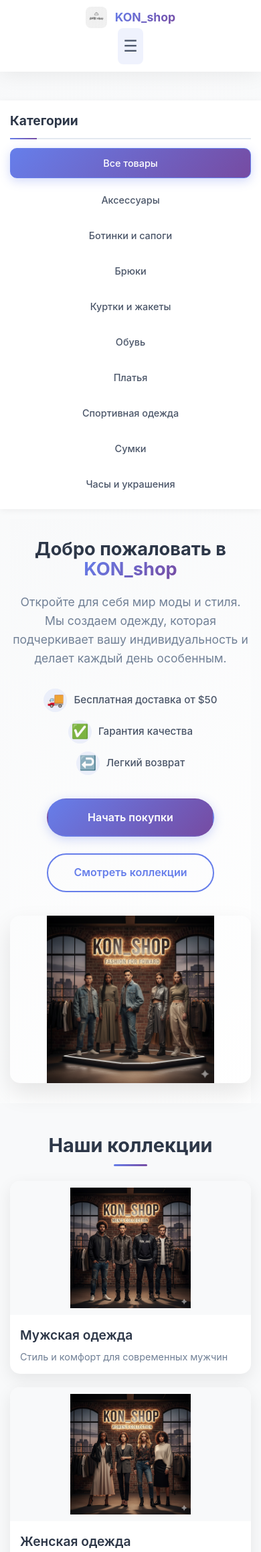
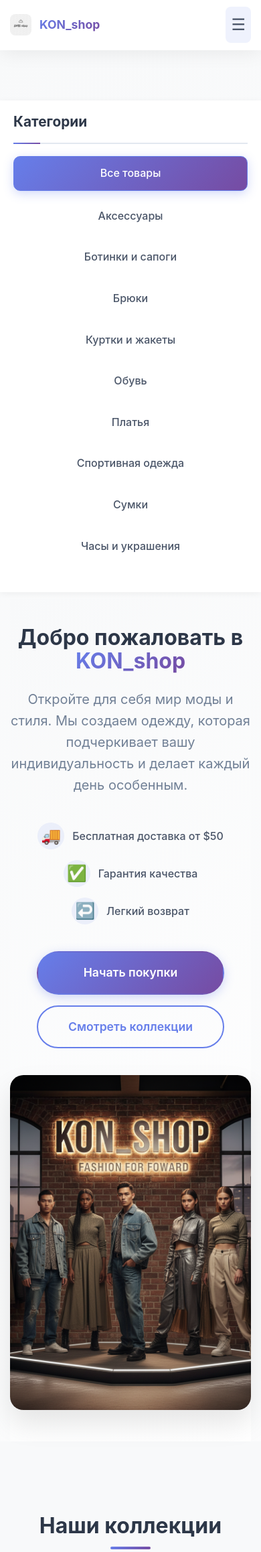
Before and after one commit to maxim901-naz/KON_shop, a Django app: page / in a window 390 px wide. Shown: the top 2317 px of the page at 67% size. Run offline with Django 5.2, Linux system fonts and the light colour scheme; data comes from the database, SQL or seed files in the repository.

Commit message:
User upd

```diff
--- a/shop/static/css/styleshome.css
+++ b/shop/static/css/styleshome.css
@@ -12,40 +12,36 @@ body {
     color: #333;
     background: linear-gradient(135deg, #f8f9fa 0%, #ffffff 100%);
     min-height: 100vh;
-    display: flex;
-    flex-direction: column;
 }
 
 .container {
     display: flex;
     min-height: calc(100vh - 80px);
     margin-top: 80px;
-    flex: 1;
 }
 
-/* Боковая панель - ИСПРАВЛЕНА ВЫСОТА */
+/* Боковая панель - ИСПРАВЛЕНА */
 .sidebar {
     width: 280px;
     background: white;
     box-shadow: 5px 0 20px rgba(0, 0, 0, 0.05);
-    padding: 20px 0;
+    padding: 30px 0;
     position: fixed;
-    height: calc(100vh - 100px);
-    top: 70px;
+    height: calc(100vh - 80px);
     overflow-y: auto;
     z-index: 100;
 }
 
 .categories {
-    padding: 0 20px;
+    padding: 0 25px;
 }
 
 .categories h3 {
-    font-size: 1.2rem;
+    font-size: 1.3rem;
     font-weight: 700;
     color: #2d3748;
-    margin-bottom: 15px;
-    padding-bottom: 10px;
+    margin-bottom: 20px;
+    padding-bottom: 15px;
     border-bottom: 2px solid #e2e8f0;
     position: relative;
 }
@@ -62,15 +58,17 @@ body {
 
 .categories ul {
     list-style: none;
+    max-height: none;
+    overflow: visible;
 }
 
 .categories li {
-    margin-bottom: 6px;
+    margin-bottom: 8px;
 }
 
 .categories a {
     display: block;
-    padding: 10px 14px;
+    padding: 12px 16px;
     text-decoration: none;
     color: #4a5568;
     font-weight: 500;
@@ -79,7 +77,6 @@ body {
     position: relative;
     overflow: hidden;
     border: 1px solid transparent;
-    font-size: 0.95rem;
 }
 
 .categories a::before {
@@ -122,21 +119,18 @@ body {
     flex: 1;
     margin-left: 280px;
     max-width: calc(100% - 280px);
-    padding: 20px 20px 0 20px;
-    display: flex;
-    flex-direction: column;
+    padding: 0 20px;
 }
 
-/* Секция героя - ИСПРАВЛЕНА */
+/* Секция героя */
 .hero-section {
     display: grid;
     grid-template-columns: 1fr 1fr;
-    gap: 50px;
+    gap: 60px;
     align-items: center;
-    min-height: 500px;
-    padding: 40px 0;
+    min-height: 80vh;
+    padding: 80px 0;
     background: linear-gradient(135deg, #f8f9fa 0%, #ffffff 100%);
-    flex: 1;
 }
 
 .hero-content {
@@ -144,10 +138,10 @@ body {
 }
 
 .hero-title {
-    font-size: 3rem;
+    font-size: 3.5rem;
     font-weight: 700;
     line-height: 1.1;
-    margin-bottom: 20px;
+    margin-bottom: 24px;
     color: #2d3748;
 }
 
@@ -159,9 +153,9 @@ body {
 }
 
 .hero-subtitle {
-    font-size: 1.1rem;
+    font-size: 1.25rem;
     color: #718096;
-    margin-bottom: 30px;
+    margin-bottom: 40px;
     line-height: 1.6;
 }
 
@@ -169,22 +163,22 @@ body {
 .hero-features {
     display: flex;
     flex-direction: column;
-    gap: 12px;
-    margin-bottom: 30px;
+    gap: 16px;
+    margin-bottom: 40px;
 }
 
 .feature {
     display: flex;
     align-items: center;
-    gap: 10px;
-    font-size: 0.95rem;
+    gap: 12px;
+    font-size: 1rem;
     color: #4a5568;
 }
 
 .feature-icon {
-    font-size: 1.3rem;
-    width: 35px;
-    height: 35px;
+    font-size: 1.5rem;
+    width: 40px;
+    height: 40px;
     display: flex;
     align-items: center;
     justify-content: center;
@@ -204,7 +198,7 @@ body {
 /* Кнопки */
 .hero-actions {
     display: flex;
-    gap: 15px;
+    gap: 16px;
     flex-wrap: wrap;
 }
 
@@ -212,19 +206,19 @@ body {
     display: inline-flex;
     align-items: center;
     justify-content: center;
-    padding: 12px 28px;
+    padding: 12px 32px;
     border-radius: 50px;
     text-decoration: none;
     font-weight: 600;
-    font-size: 0.95rem;
+    font-size: 1rem;
     transition: all 0.3s ease;
     border: 2px solid transparent;
     cursor: pointer;
 }
 
 .btn-large {
-    padding: 14px 35px;
-    font-size: 1rem;
+    padding: 16px 40px;
+    font-size: 1.1rem;
 }
 
 .btn-primary {
@@ -251,111 +245,102 @@ body {
     box-shadow: 0 4px 15px rgba(102, 126, 234, 0.3);
 }
 
-/* Изображение героя - ИСПРАВЛЕНО */
+/* Изображение героя */
 .hero-image {
     position: relative;
-    display: flex;
-    align-items: center;
-    justify-content: center;
 }
 
 .hero-image img {
     width: 100%;
-    max-width: 100%;
-    height: 400px;
-    object-fit: contain;
-    border-radius: 15px;
-    box-shadow: 0 15px 35px rgba(0, 0, 0, 0.1);
+    height: 500px;
+    object-fit: cover;
+    border-radius: 20px;
+    box-shadow: 0 20px 40px rgba(0, 0, 0, 0.1);
     transition: transform 0.3s ease;
-    background: #f8f9fa;
 }
 
 .hero-image:hover img {
-    transform: scale(1.03);
+    transform: scale(1.02);
 }
 
-/* Секция коллекций - ИСПРАВЛЕНА */
+/* Секция коллекций */
 .collections-section {
-    padding: 60px 0;
+    padding: 100px 0;
     background: #f8f9fa;
     margin: 0 -20px;
     padding-left: 20px;
     padding-right: 20px;
-    margin-top: auto;
 }
 
 .section-title {
     text-align: center;
-    font-size: 2.2rem;
+    font-size: 2.5rem;
     font-weight: 700;
     color: #2d3748;
-    margin-bottom: 40px;
+    margin-bottom: 60px;
     position: relative;
 }
 
 .section-title::after {
     content: '';
     position: absolute;
-    bottom: -8px;
+    bottom: -10px;
     left: 50%;
     transform: translateX(-50%);
-    width: 50px;
-    height: 3px;
+    width: 60px;
+    height: 4px;
     background: linear-gradient(135deg, #667eea 0%, #764ba2 100%);
     border-radius: 2px;
 }
 
 .collections-grid {
     display: grid;
-    grid-template-columns: repeat(auto-fit, minmax(280px, 1fr));
-    gap: 30px;
+    grid-template-columns: repeat(auto-fit, minmax(300px, 1fr));
+    gap: 40px;
 }
 
 .collection-card {
     background: white;
-    border-radius: 15px;
+    border-radius: 20px;
     overflow: hidden;
-    box-shadow: 0 8px 25px rgba(0, 0, 0, 0.08);
+    box-shadow: 0 10px 30px rgba(0, 0, 0, 0.1);
     transition: all 0.3s ease;
     position: relative;
 }
 
 .collection-card:hover {
-    transform: translateY(-8px);
-    box-shadow: 0 15px 35px rgba(0, 0, 0, 0.15);
+    transform: translateY(-10px);
+    box-shadow: 0 20px 40px rgba(0, 0, 0, 0.15);
 }
 
 .collection-image {
     position: relative;
     overflow: hidden;
-    height: 200px;
-    background: #f8f9fa;
+    height: 250px;
 }
 
 .collection-image img {
     width: 100%;
     height: 100%;
-    object-fit: contain;
+    object-fit: cover;
     transition: transform 0.3s ease;
-    padding: 10px;
 }
 
 .collection-card:hover .collection-image img {
-    transform: scale(1.08);
+    transform: scale(1.1);
 }
 
 .collection-card h3 {
-    font-size: 1.3rem;
+    font-size: 1.5rem;
     font-weight: 600;
     color: #2d3748;
-    margin: 20px 20px 8px;
+    margin: 24px 24px 12px;
 }
 
 .collection-card p {
     color: #718096;
-    margin: 0 20px 20px;
+    margin: 0 24px 24px;
     line-height: 1.5;
-    font-size: 0.95rem;
 }
 
 /* Анимации */
@@ -384,7 +369,7 @@ body {
     animation-delay: 0.4s;
 }
 
-/* Адаптивность */
+/* Адаптивность - ИСПРАВЛЕНА */
 @media (max-width: 1024px) {
     .sidebar {
         width: 250px;
@@ -396,11 +381,7 @@ body {
     }
 
     .hero-title {
-        font-size: 2.5rem;
-    }
-
-    .hero-image img {
-        height: 350px;
+        font-size: 3rem;
     }
 }
 
@@ -415,35 +396,35 @@ body {
         height: auto;
         margin-bottom: 0;
         box-shadow: 0 2px 10px rgba(0, 0, 0, 0.05);
-        padding: 15px 0;
+        padding: 20px 0;
     }
 
     .cont {
         margin-left: 0;
         max-width: 100%;
-        padding: 15px 15px 0 15px;
+        padding: 0 15px;
     }
 
     .categories {
-        padding: 0 15px;
+        padding: 0 20px;
     }
 
     .categories ul {
         display: flex;
         flex-wrap: wrap;
-        gap: 8px;
+        gap: 10px;
     }
 
     .categories li {
         margin-bottom: 0;
         flex: 1;
-        min-width: 110px;
+        min-width: 120px;
     }
 
     .categories a {
         text-align: center;
-        padding: 8px 10px;
-        font-size: 0.85rem;
+        padding: 10px 12px;
+        font-size: 0.9rem;
     }
 
     .categories a:hover,
@@ -453,14 +434,13 @@ body {
 
     .hero-section {
         grid-template-columns: 1fr;
-        gap: 30px;
-        padding: 30px 0;
+        gap: 40px;
+        padding: 40px 0;
         text-align: center;
-        min-height: auto;
     }
 
     .hero-title {
-        font-size: 2rem;
+        font-size: 2.5rem;
     }
 
     .hero-actions {
@@ -471,42 +451,29 @@ body {
         align-items: center;
     }
 
-    .hero-image img {
-        height: 300px;
-    }
-
-    .collections-section {
-        padding: 40px 0;
-        margin: 0 -15px;
-        padding-left: 15px;
-        padding-right: 15px;
-    }
-
     .collections-grid {
         grid-template-columns: 1fr;
-        gap: 20px;
+        gap: 30px;
     }
 
     .section-title {
-        font-size: 1.8rem;
-        margin-bottom: 30px;
+        font-size: 2rem;
     }
 }
 
 @media (max-width: 480px) {
     .hero-title {
-        font-size: 1.7rem;
+        font-size: 2rem;
     }
 
     .hero-actions {
         flex-direction: column;
-        align-items: center;
     }
 
     .btn-large {
         width: 100%;
-        max-width: 250px;
-        margin: 5px 0;
+        max-width: 280px;
+        margin: 0 auto;
     }
 
     .categories ul {
@@ -518,28 +485,23 @@ body {
     }
 
     .categories a {
-        padding: 10px 12px;
-        font-size: 0.9rem;
+        padding: 12px 16px;
+        font-size: 1rem;
     }
 
     .collection-card h3 {
-        font-size: 1.2rem;
-        margin: 15px 15px 6px;
+        font-size: 1.3rem;
+        margin: 20px 20px 8px;
     }
 
     .collection-card p {
-        margin: 0 15px 15px;
-        font-size: 0.9rem;
-    }
-
-    .hero-image img {
-        height: 250px;
+        margin: 0 20px 20px;
     }
 }
 
 /* Кастомный скроллбар для сайдбара */
 .sidebar::-webkit-scrollbar {
-    width: 5px;
+    width: 6px;
 }
 
 .sidebar::-webkit-scrollbar-track {
@@ -583,3 +545,14 @@ html {
     animation: none;
     background: none;
 }
+
+/* БЫСТРОЕ ИСПРАВЛЕНИЕ ВЫСОТЫ */
+.sidebar {
+    height: calc(100vh - 110px) !important;
+    top: 70px !important;
+    padding: 15px 0 !important;
+}
+
+.cont {
+    padding-top: 10px !important;
+}
```
